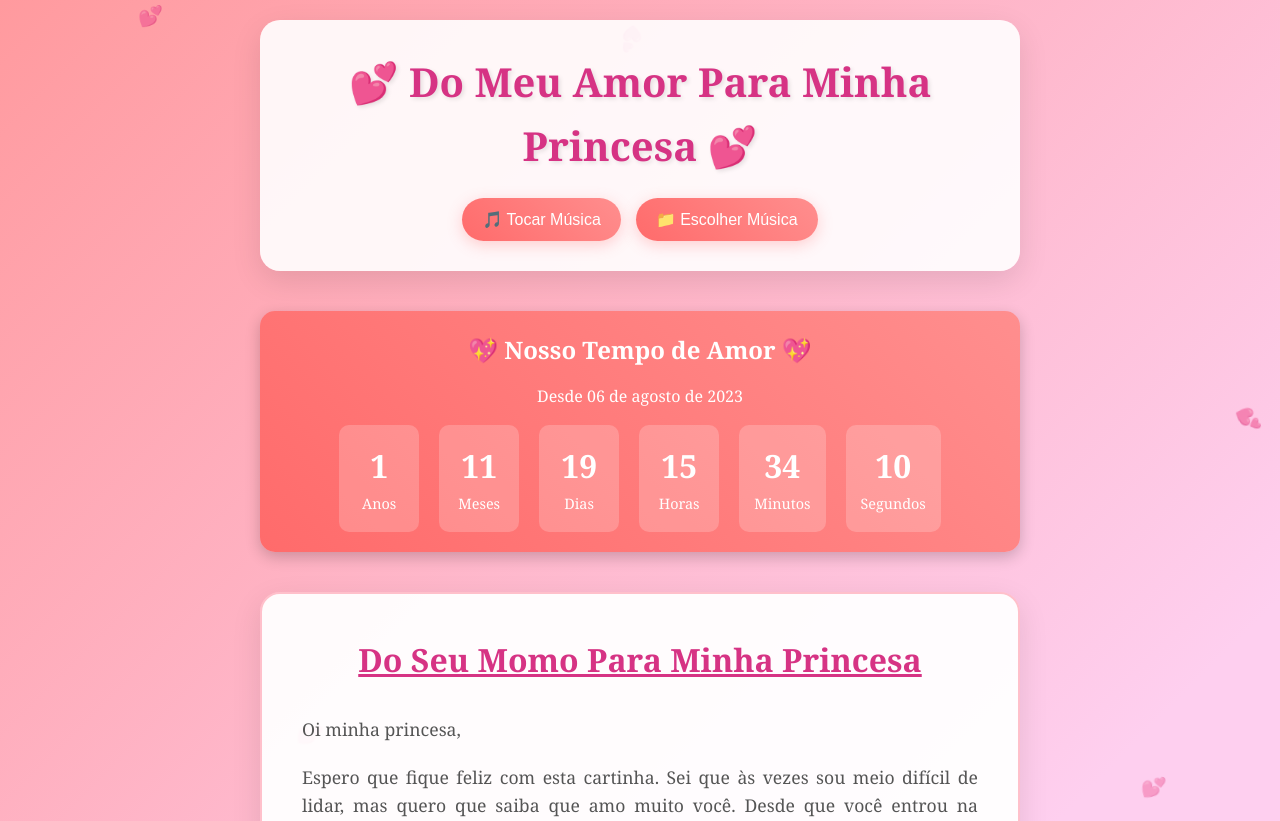
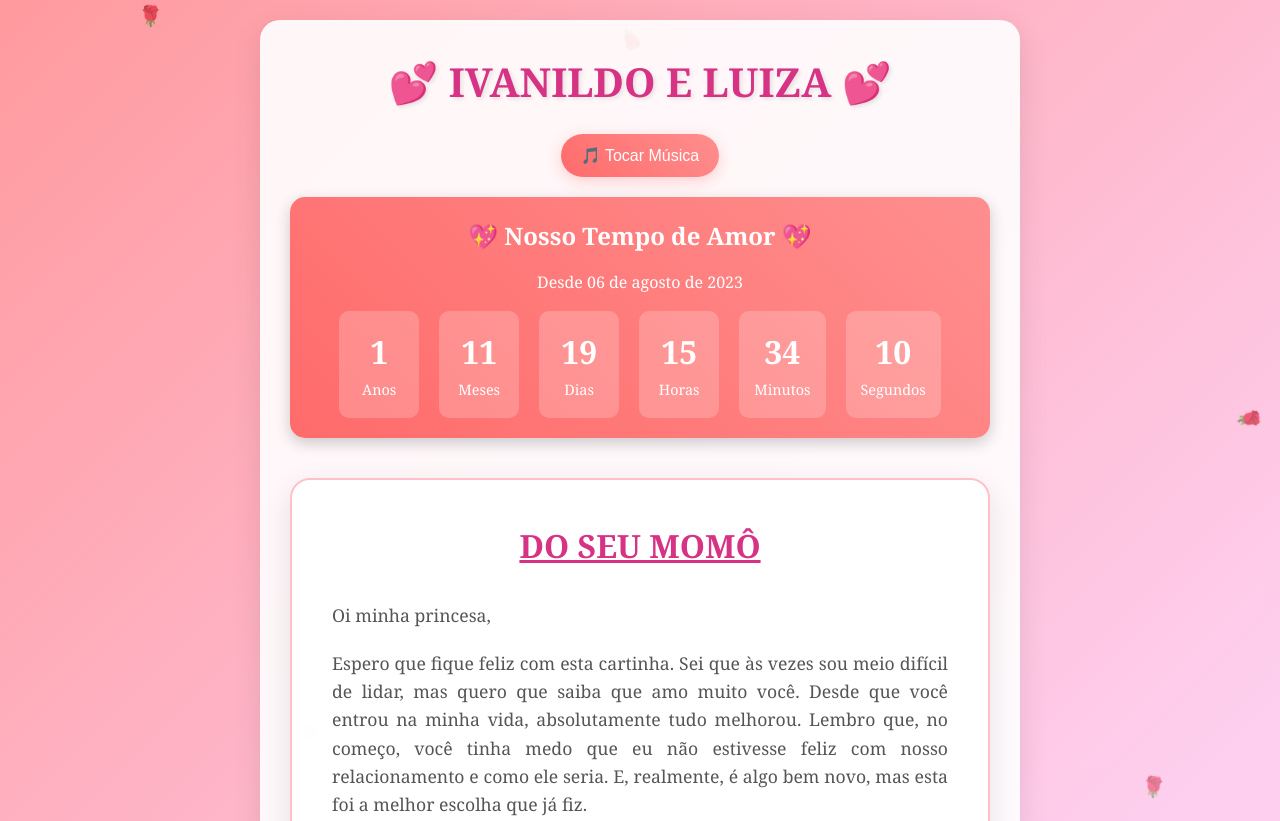
Before and after one commit to bisc82/Ivanildo_e_Luiza, a plain HTML site: page index.html in a window 1280 px wide. Shown: the top 821 px of the page. Drawn offline with Linux system fonts and the light colour scheme.

Commit message:
Update index.html

```diff
--- a/index.html
+++ b/index.html
@@ -3,7 +3,7 @@
 <head>
     <meta charset="UTF-8">
     <meta name="viewport" content="width=device-width, initial-scale=1.0">
-    <title>Do Meu Amor Para Minha Princesa</title>
+    <title>Ivanildo e Luiza </title>
     <style>
         * {
             margin: 0;
@@ -253,12 +253,11 @@
 
     <div class="container">
         <div class="header">
-            <h1>💕 Do Meu Amor Para Minha Princesa 💕</h1>
+            <h1>💕 IVANILDO E LUIZA 💕</h1>
             <div class="music-controls">
                 <button id="playPause" class="music-btn">🎵 Tocar Música</button>
                 <input type="file" id="musicFile" accept="audio/*" style="display: none;">
-                <button id="uploadMusic" class="music-btn">📁 Escolher Música</button>
-            </div>
+
             <audio id="backgroundMusic" loop>
                 <source src="musica_romantica.mp3" type="audio/mpeg">
                 <!-- Você pode colocar sua música aqui -->
@@ -297,7 +296,7 @@
         </div>
 
         <div class="love-letter">
-            <h2>Do Seu Momo Para Minha Princesa</h2>
+            <h2>DO SEU MOMÔ</h2>
             <p>Oi minha princesa,</p>
             <p>Espero que fique feliz com esta cartinha. Sei que às vezes sou meio difícil de lidar, mas quero que saiba que amo muito você. Desde que você entrou na minha vida, absolutamente tudo melhorou. Lembro que, no começo, você tinha medo que eu não estivesse feliz com nosso relacionamento e como ele seria. E, realmente, é algo bem novo, mas esta foi a melhor escolha que já fiz.</p>
             <p>Às vezes, tem dias difíceis porque meu corpo não entende, mas juro que tento. Amor, quero que saiba que nossa relação tem sido algo totalmente maravilhoso. Não me arrependo de nenhum dia de ter dito sim para você, meu amor. Obrigado por me escolher para dividir a vida.</p>
@@ -367,7 +366,7 @@
         function createHeart() {
             const heart = document.createElement('div');
             heart.className = 'heart';
-            heart.innerHTML = '💕';
+            heart.innerHTML = '🌹';
             heart.style.left = Math.random() * 100 + '%';
             heart.style.animationDelay = Math.random() * 3 + 's';
             heart.style.animationDuration = (Math.random() * 3 + 3) + 's';
```
